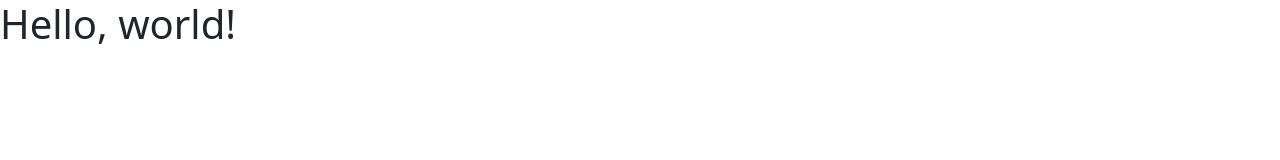
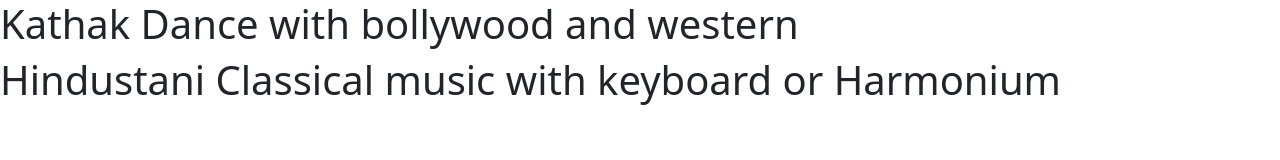
Before and after one commit to Divya3s/ltmp, a plain HTML site: page index.html in a window 1280 px wide. Drawn offline with nearby package versions, Linux system fonts and the light colour scheme.

Commit message:
Update title and headings in index.html

```diff
--- a/index.html
+++ b/index.html
@@ -3,11 +3,13 @@
   <head>
     <meta charset="utf-8">
     <meta name="viewport" content="width=device-width, initial-scale=1">
-    <title>Bootstrap demo</title>
+    <title>Kathak Dance and Hindustani Classical music Diploma courses</title>
     <link href="https://cdn.jsdelivr.net/npm/bootstrap@5.3.8/dist/css/bootstrap.min.css" rel="stylesheet" integrity="sha384-sRIl4kxILFvY47J16cr9ZwB07vP4J8+LH7qKQnuqkuIAvNWLzeN8tE5YBujZqJLB" crossorigin="anonymous">
   </head>
   <body>
-    <h1>Hello, world!</h1>
+    <h1>Kathak Dance with bollywood and western</h1>
+
+    <h1>Hindustani Classical music with keyboard or Harmonium</h1>
     <script src="https://cdn.jsdelivr.net/npm/bootstrap@5.3.8/dist/js/bootstrap.bundle.min.js" integrity="sha384-FKyoEForCGlyvwx9Hj09JcYn3nv7wiPVlz7YYwJrWVcXK/BmnVDxM+D2scQbITxI" crossorigin="anonymous"></script>
   </body>
 </html>
```
